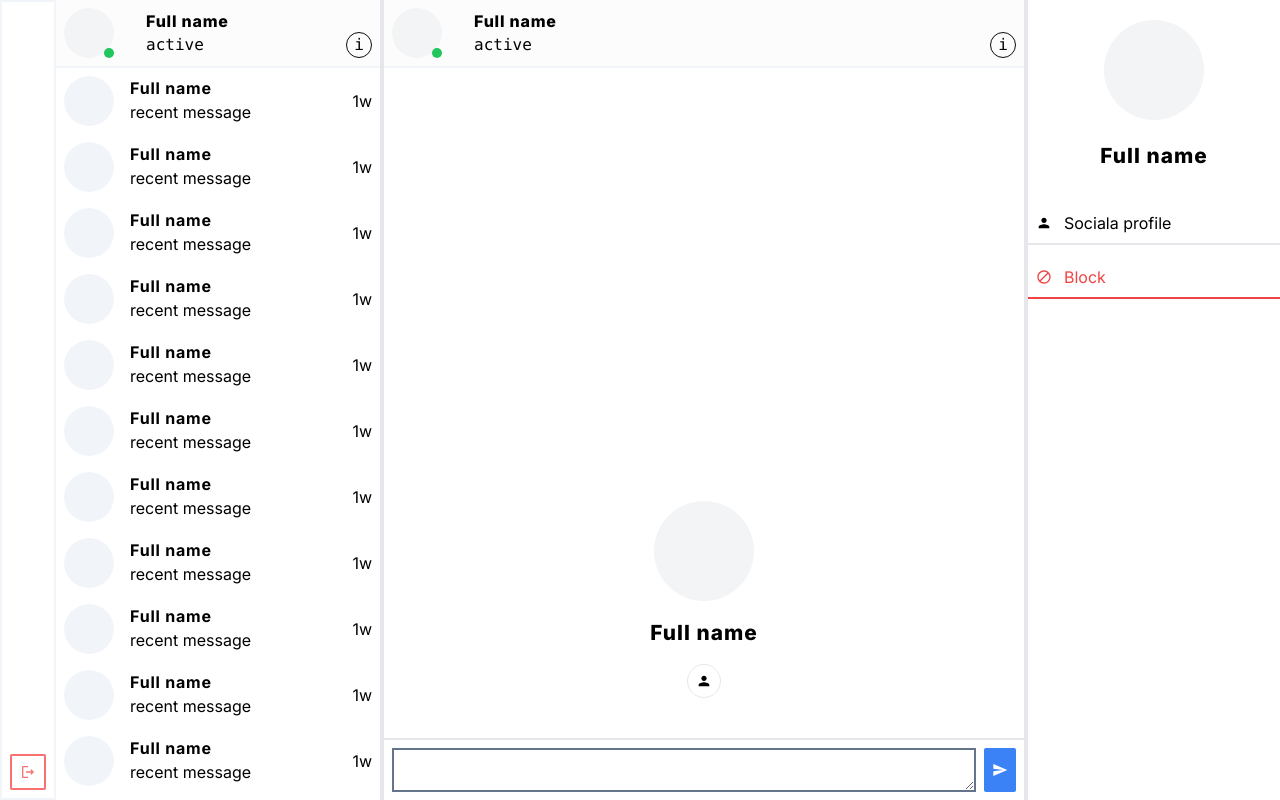
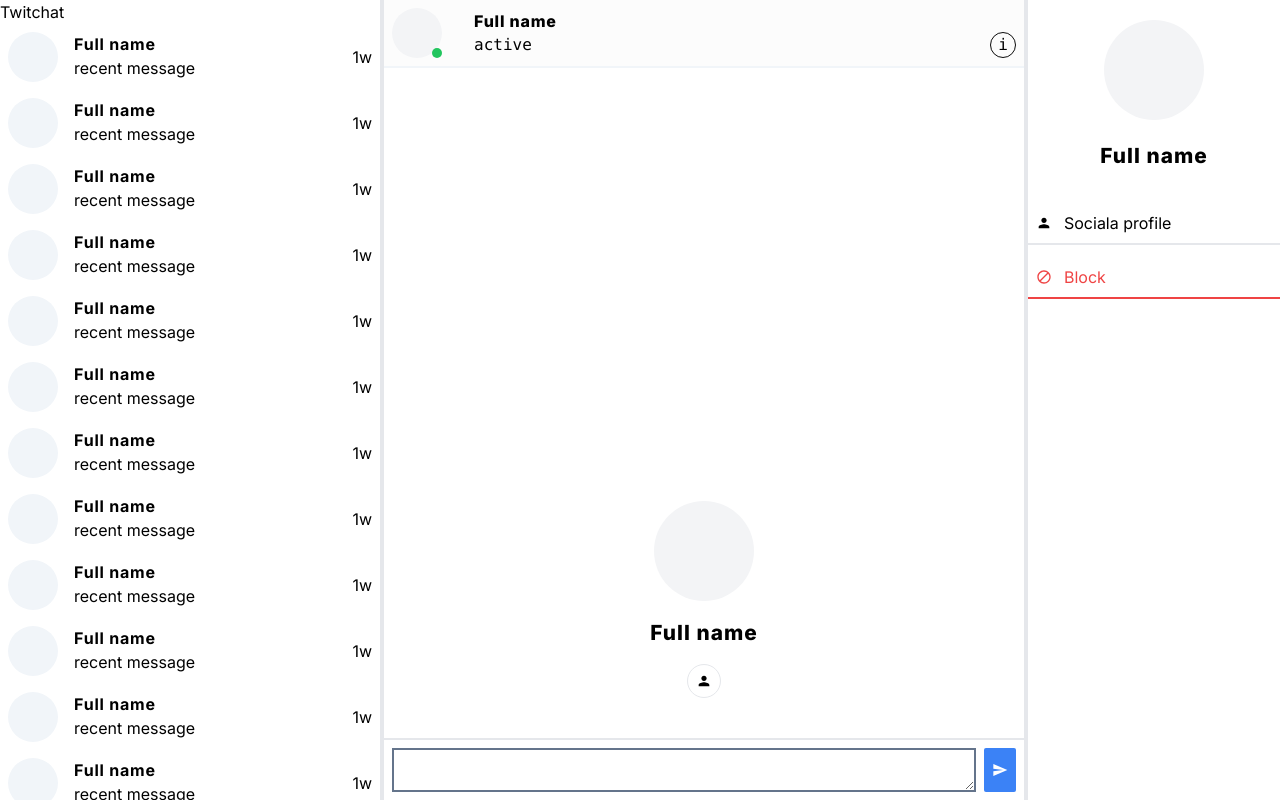
Before and after one commit to HenriTresor/twitchat, a Next.js app: page / in a window 1280 px wide. Built offline with nearby package versions, Linux system fonts and the light colour scheme.

Commit message:
removed chat header component from the side bar

```diff
--- a/components/ContactsArea/SideBar/index.tsx
+++ /dev/null
@@ -1,13 +0,0 @@
-import React from 'react'
-import {MdOutlineLogout} from 'react-icons/md'
-type Props = {}
-
-export default function SideBar({}: Props) {
-  return (
-      <div className='p-2 border-2 border-slate-100 flex flex-col justify-end'>
-          <button className='btn border-2 rounded-sm border-red-400 text-red-400'>
-                <MdOutlineLogout />
-          </button>
-    </div>
-  )
-}
--- a/components/ContactsArea/index.tsx
+++ b/components/ContactsArea/index.tsx
@@ -1,6 +1,5 @@
 import React from 'react'
 import ChatHeader from '../ChattingArea/ChatHeader'
-import SideBar from './SideBar'
 import Contact from './Contact'
 
 type Props = {}
@@ -8,9 +7,10 @@ type Props = {}
 function ContactsArea({ }: Props) {
   return (
     <div className='aside border-r-4  flex-row flex w-auto md:w-[30%] xlg:hidden'>
-      <SideBar />
       <div className='w-full overflow-auto bar hidden md:block'>
-        <ChatHeader />
+        <div className='w-full h-auto'>
+          Twitchat
+        </div>
         <div className=''>
           <Contact />
           <Contact />
```
